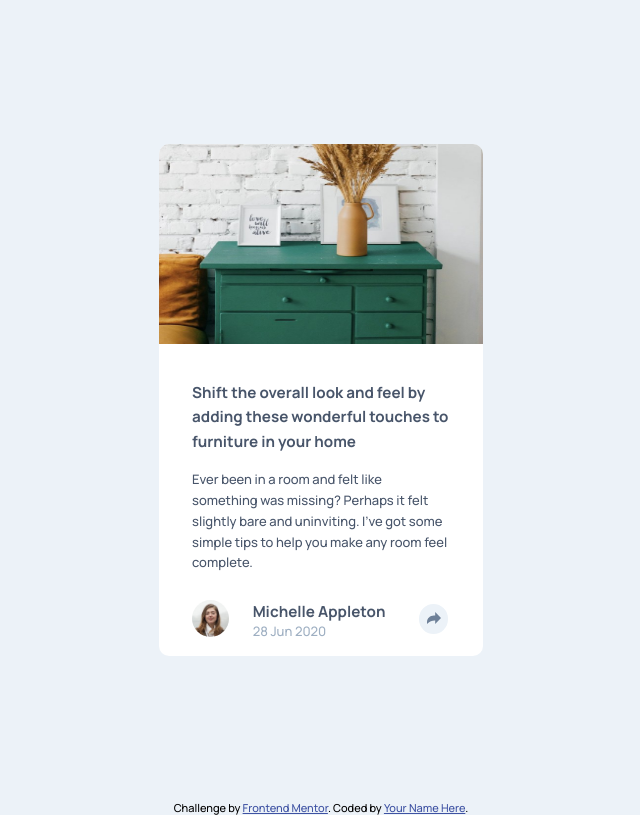
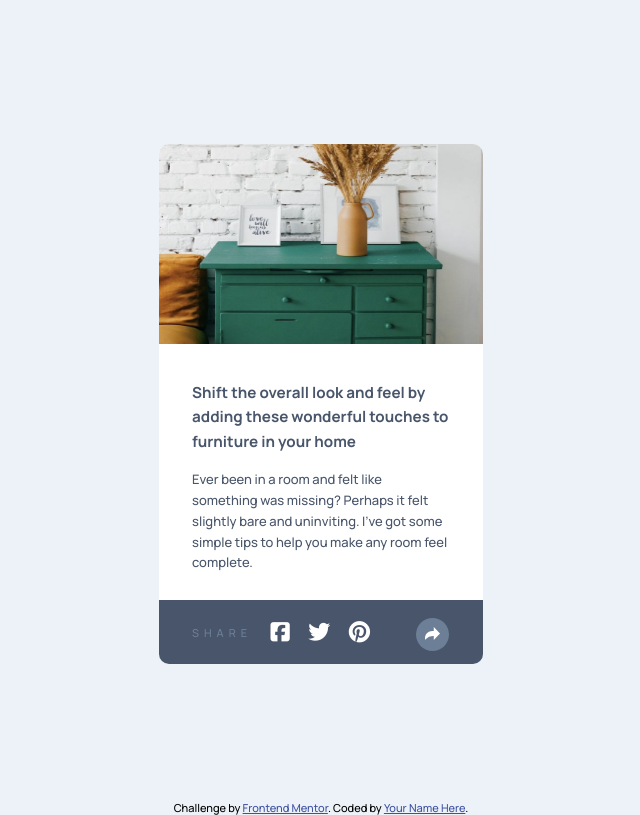
Before and after one commit to charles-loehle/article-preview-component, a website built with Parcel: page src/index.html in a window 1280 px wide. Both pictures are taken after a click on the button 752 px from the left and 619 px from the top of the page. Shown: the whole page, without its empty margins (319-959 px from the left). Built offline with nearby package versions, Linux system fonts and the light colour scheme.

Commit message:
card footer active states

```diff
--- a/src/index.html
+++ b/src/index.html
@@ -51,18 +51,28 @@
 						<p class="post-date">28 Jun 2020</p>
 					</div>
 
-					<div class="action">
-						<button class="card-footer-action">
-							<img src="../images/icon-share.svg" alt="arrow icon" />
-						</button>
-					</div>
-
-					<!-- <div class="share-links">
+					<div class="share-links">
 						<h3>SHARE</h3>
 						<i class="fab fa-facebook-square"></i>
 						<i class="fab fa-twitter"></i>
 						<i class="fab fa-pinterest"></i>
-					</div> -->
+					</div>
+
+					<div class="action">
+						<button class="card-footer-action">
+							<svg
+								class="arrow"
+								xmlns="http://www.w3.org/2000/svg"
+								width="15"
+								height="13"
+							>
+								<path
+									fill="#6E8098"
+									d="M15 6.495L8.766.014V3.88H7.441C3.33 3.88 0 7.039 0 10.936v2.049l.589-.612C2.59 10.294 5.422 9.11 8.39 9.11h.375v3.867L15 6.495z"
+								/>
+							</svg>
+						</button>
+					</div>
 				</div>
 			</div>
 		</div>
--- a/src/index.js
+++ b/src/index.js
@@ -1,7 +1,21 @@
+const avatar = document.querySelector('.avatar');
+const avatarText = document.querySelector('.avatar-text');
 const shareLinks = document.querySelector('.share-links');
 const active = document.querySelector('.active');
 const cardFooterAction = document.querySelector('.card-footer-action');
+const cardFooter = document.querySelector('.card-footer');
+const btn = document.querySelector('.card-footer-action');
 
 cardFooterAction.addEventListener('click', () => {
+	// console.log('test');
+	// 1. invert button shades
+	btn.classList.toggle('active');
+	// 2. change footer bg color to hsl(217, 19%, 35%);
+	cardFooter.classList.toggle('active');
+	// 3. toggle avatar and avatar-text display:block and display:none
+	avatar.classList.toggle('active');
+	avatarText.classList.toggle('active');
+
+	// 4. toggle .share-links display:none and display: grid
 	shareLinks.classList.toggle('active');
 });
--- a/src/main.css
+++ b/src/main.css
@@ -72,19 +72,25 @@ body {
 
 .card-footer {
 	display: flex;
-	height: 40px;
+	height: 64px;
 	align-items: center;
 	justify-content: space-between;
 	padding: 0 33px;
 	color: var(--Very-Dark-Grayish-Blue);
 }
 
+.card-footer.active {
+	background-color: var(--Very-Dark-Grayish-Blue);
+	border-bottom-left-radius: 10px;
+	border-bottom-right-radius: 10px;
+}
+
 .avatar {
 	width: 20%;
-	/* display: grid;
-	grid-template-columns: 100px 154px 68px; */
-	/* grid-template-rows: auto;
-	grid-template-areas: 'avatarimage avatartext cardfooteraction'; */
+}
+
+.avatar.active {
+	display: none;
 }
 
 .avatar-image {
@@ -97,6 +103,10 @@ body {
 	width: 61%;
 }
 
+.avatar-text.active {
+	display: none;
+}
+
 .avatar-name,
 .post-date {
 	margin: 0;
@@ -107,30 +117,58 @@ body {
 }
 
 .action {
-	width: 12%;
+	width: 13%;
 	height: 100%;
 }
 
 .card-footer-action {
-	width: 95%;
+	width: 33px;
 	background-color: var(--Light-Grayish-Blue);
 	border-radius: 50%;
-	height: 75%;
+	height: 33px;
 	border: none;
-	margin-top: 4px;
+	margin-top: 18px;
+	cursor: pointer;
+}
+
+.card-footer-action:focus {
+	outline: none;
+}
+
+.card-footer-action.active {
+	background-color: var(--Desaturated-Dark-Blue);
 }
 
 .card-footer-action img {
 	width: 80%;
 }
 
+.card-footer-action.active .arrow path {
+	fill: white;
+}
+
 .share-links {
 	display: none;
 }
 
+.fab {
+	font-size: 22px;
+}
+
 .share-links.active {
-	display: grid;
-	grid-template-columns: 100px 154px 68px;
+	display: flex;
+	color: white;
+	justify-content: space-between;
+	align-items: center;
+	width: 69%;
+}
+
+.share-links.active h3 {
+	font-weight: 400;
+	color: var(--Desaturated-Dark-Blue);
+	font-weight: 400;
+	letter-spacing: 5px;
+	font-size: 11px;
 }
 
 .share-links a.card-footer-action img {
```
Also changed, not shown: README.md, dist/index.html, 4 other files.
